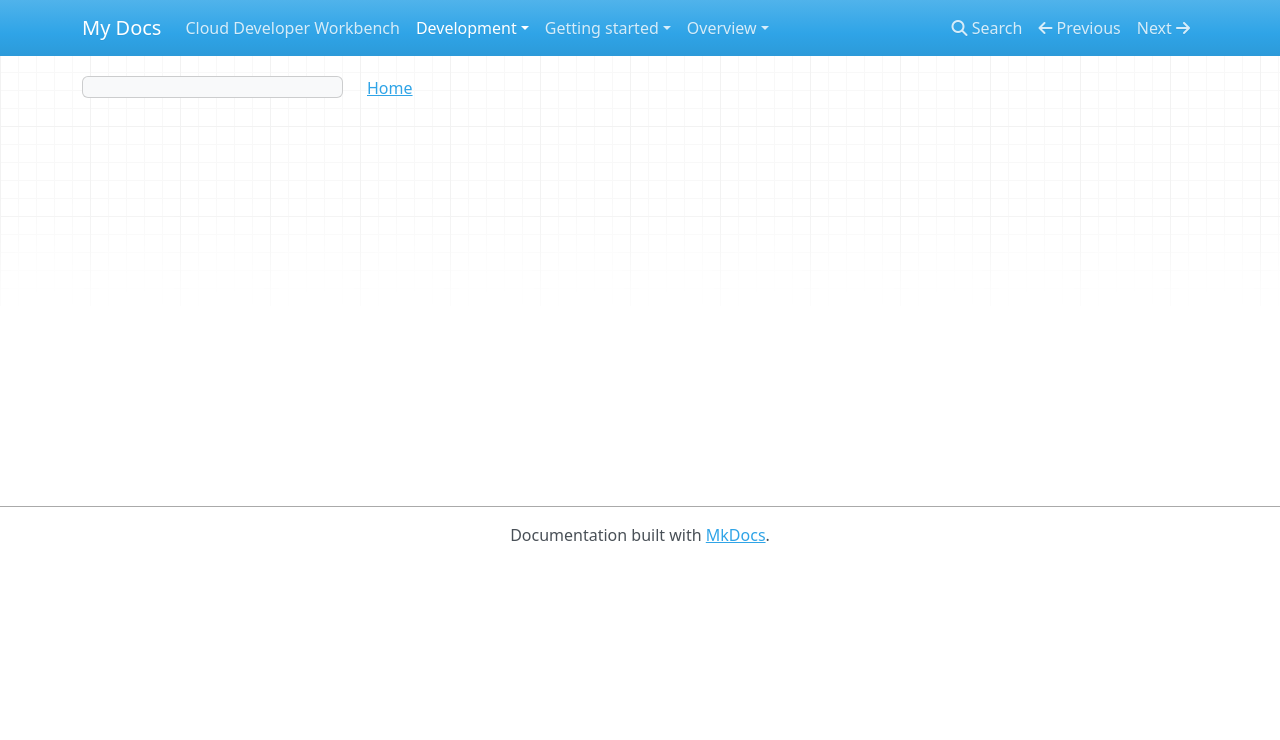
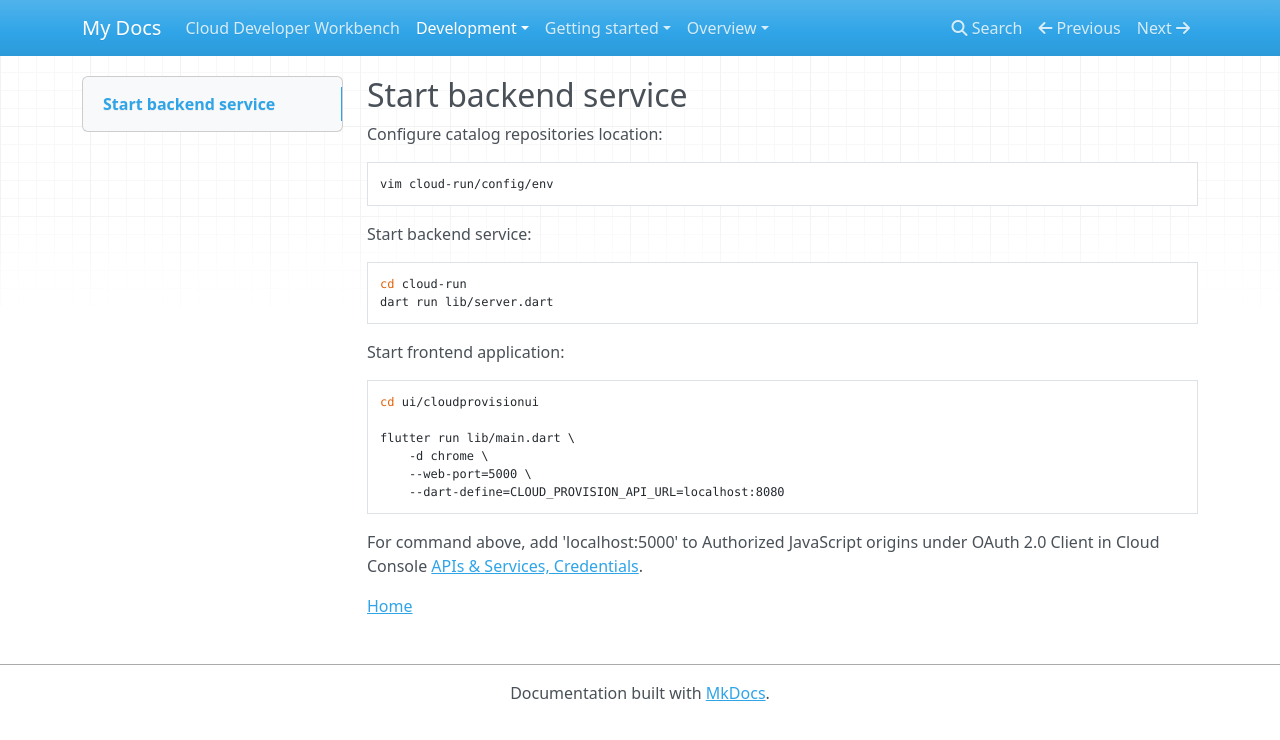
Before and after one commit to GoogleCloudPlatform/cloud-workbench, an MkDocs documentation site: the page built from docs/development/local_workspace.md, in a window 1280 px wide. Shown: the top 740 px of the page. Built offline with MkDocs 1.6.1, drawn with Linux system fonts in a browser that asks for light colours; nearby versions of some CDN libraries.

Commit message:
Added command to run app locally

````diff
--- a/docs/development/local_workspace.md
+++ b/docs/development/local_workspace.md
@@ -1,4 +1,27 @@
+## Start backend service
 
+Configure catalog repositories location:
+```bash
+vim cloud-run/config/env
+```
+
+Start backend service:
+```bash
+cd cloud-run
+dart run lib/server.dart
+```
+
+Start frontend application:
+
+```bash
+cd ui/cloudprovisionui
+
+flutter run lib/main.dart \
+    -d chrome \
+    --web-port=5000 \
+    --dart-define=CLOUD_PROVISION_API_URL=localhost:8080
+```
+For command above, add 'localhost:5000' to Authorized JavaScript origins under OAuth 2.0 Client in Cloud Console [APIs & Services, Credentials](https://console.cloud.google.com/apis/credentials).
 
 
 [Home](../README.md)
````
